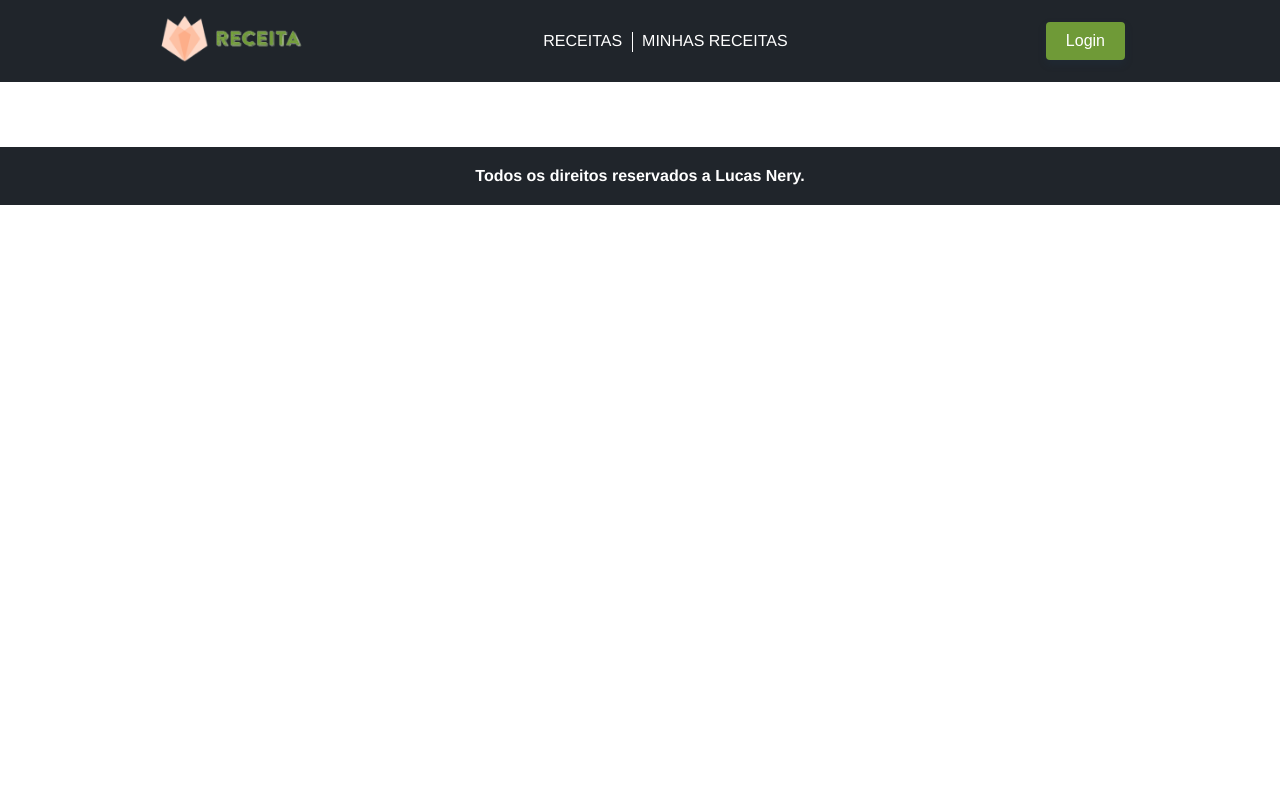
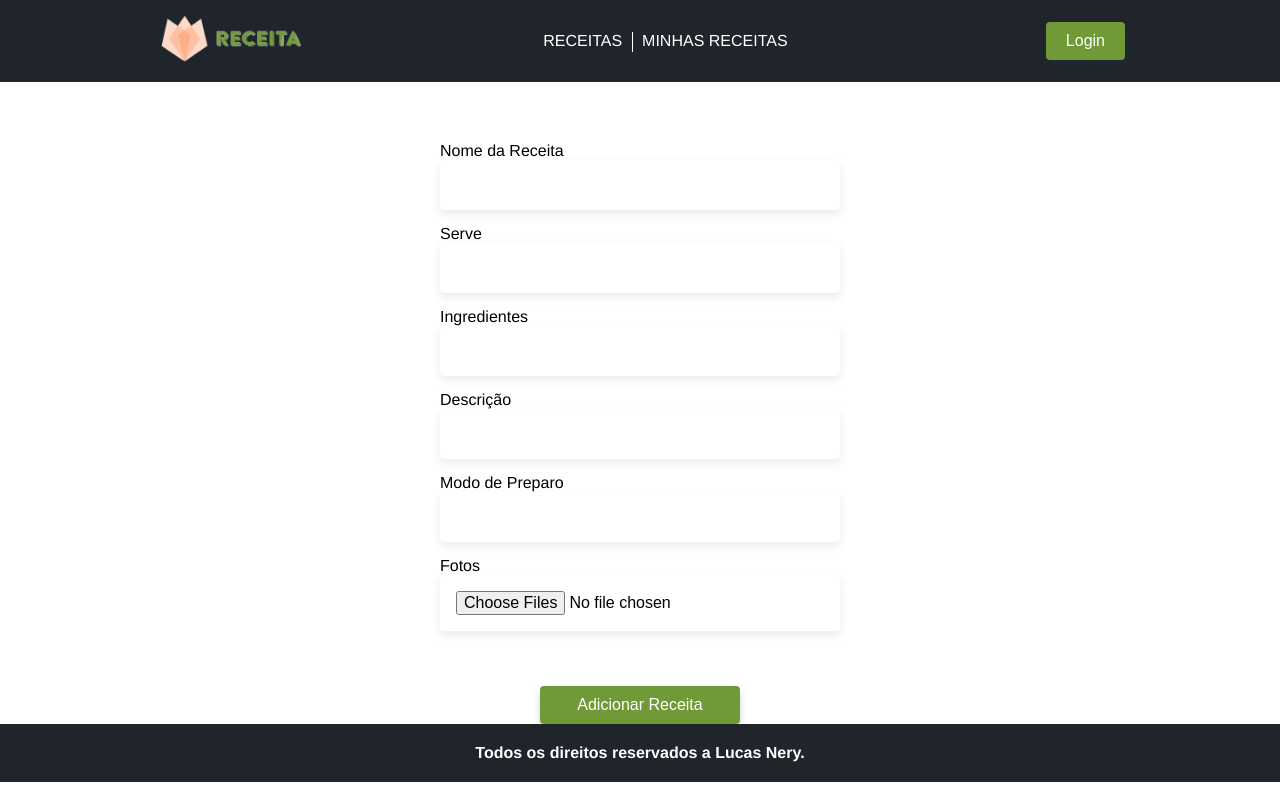
Before and after one commit to nerylucastoledo/Receita, a Vue app: page /cadastrar-receita in a window 1280 px wide. Built offline with nearby package versions, Linux system fonts and the light colour scheme.

Commit message:
falta arrumar o post

```diff
--- a/package.json
+++ b/package.json
@@ -8,6 +8,7 @@
     "lint": "vue-cli-service lint"
   },
   "dependencies": {
+    "axios": "^0.21.1",
     "core-js": "^3.6.5",
     "vue": "^2.6.11",
     "vue-router": "^3.2.0",
--- a/src/App.vue
+++ b/src/App.vue
@@ -20,11 +20,11 @@ export default {
 
 <style>
 
-label {
+label, textarea {
   margin-bottom: 5px;
 }
 
-input {
+input, textarea {
   border-radius: 4px;
   border: 1px solid #fff;
   padding: 15px;
@@ -36,7 +36,7 @@ input {
   width: 100%;
 }
 
-input:hover, input:focus {
+input:hover, input:focus, textarea:focus, textarea:hover {
   outline: none;
   box-shadow: 0 6px 12px rgba(30, 60, 90, 0.2);
   border-color: #6F9A37;
--- a/src/components/Footer.vue
+++ b/src/components/Footer.vue
@@ -17,7 +17,6 @@ export default {
     text-align: center;
     padding: 20px;
     position: relative;
-    top: 65px;
 }
 
 #footer p {
--- a/src/components/ListItems.vue
+++ b/src/components/ListItems.vue
@@ -3,7 +3,7 @@
         <div class="mostrar-items">
 
             <div v-for="(receita, index) in receitas" :key="receita+index">
-                <div>
+                <div class="items-receita">
                     <router-link :to="{name: 'produto', params: {id: receita.id_receita}}">
 
                         <img :src="receita.imagem" alt="Comida">
@@ -57,13 +57,12 @@ export default {
 .mostrar-items {
     display: flex;
     flex-wrap: wrap;
-    justify-content: space-between;
+    justify-content: center;
     margin-top: 60px;
     text-align: center;
 }
 
 .mostrar-items div {
-    background-color: #F3EDED;
     padding: 0px 0px 15px;
 }
 
@@ -84,4 +83,9 @@ export default {
     padding: 15px;
 }
 
+.items-receita {
+    background-color: #F3EDED;
+    margin: 0px 10px 20px 10px;
+}
+
 </style>
--- a/src/router/index.js
+++ b/src/router/index.js
@@ -4,6 +4,7 @@ import Home from '../views/Home.vue'
 import MinhasReceitas from '../views/MinhasReceitas.vue'
 import Produto from "../views/Produto.vue"
 import Login from '../views/Login.vue'
+import CadastraReceita from "../views/CadastraReceita.vue"
 
 Vue.use(VueRouter)
 
@@ -29,6 +30,11 @@ const routes = [
     component: Produto,
     props: true
   },
+  {
+    path: '/cadastrar-receita',
+    name: 'cadastrar-receita',
+    component: CadastraReceita,
+  },
 ]
 
 const router = new VueRouter({
--- a/src/store/index.js
+++ b/src/store/index.js
@@ -31,6 +31,7 @@ export default new Vuex.Store({
       state.dadosUsuario.email = payload.email
       state.dadosUsuario.estado = payload.estado
       state.dadosUsuario.cidade = payload.cidade
+      console.log()
     }
   },
   actions: {
--- /dev/null
+++ b/src/views/CadastraReceita.vue
@@ -0,0 +1,87 @@
+<template>
+    <section class="cadastrar-receita">
+        <form class="adicionar-produto">
+            <label for="nome_receita">Nome da Receita</label>
+            <input type="text" name="nome_receita" id="nome_receita" v-model="produto.nome_receita" />
+
+            <label for="serve">Serve</label>
+            <input type="number" name="serve" id="serve" v-model="produto.serve" />
+
+            <label for="ingredientes">Ingredientes</label>
+            <input name="ingredientes" id="ingredientes" v-model="produto.ingredientes">
+
+            <label for="descricao">Descrição</label>
+            <input name="descricao" id="descricao" v-model="produto.descricao">
+
+            <label for="modo_preparo">Modo de Preparo</label>
+            <input name="modo_preparo" id="modo_preparo" v-model="produto.modo_preparo">
+
+            <label for="fotos">Fotos</label>
+            <input type="file" name="fotos" id="fotos" multiple ref="fotos" />
+
+            <input class="btn cadastrar" type="submit" value="Adicionar Receita" @click.prevent="cadastrarReceita" />
+        </form>
+    </section>
+</template>
+
+<script>
+
+export default {
+    data() {
+        return {
+            produto: {
+                nome_receita: "",
+                serve: "",
+                ingredientes: "",
+                descricao: "",
+                modo_preparo: "",
+                fotos: null
+            },
+        }
+    },
+    methods: {
+        cadastrarReceita() {
+            const form = new FormData();
+            //const file = this.$refs.fotos.files
+
+            form.append("nome_receita", this.produto.nome_receita)
+            form.append("serve", this.produto.serve)
+            form.append("ingredientes", this.produto.ingredientes)
+            form.append("descricao", this.produto.descricao)
+            form.append("modo_preparo", this.produto.modo_preparo)
+            form.append("nome_criador", this.$store.state.dadosUsuario.nome)
+            form.append("email_criador", this.$store.state.dadosUsuario.email)
+            form.append("imagem", null)
+
+            console.log(...form)
+
+            fetch("http://127.0.0.1:8000/receita/", {
+                method: "POST",
+                body: form
+            })
+            .then(res => {
+                console.log(res)
+            })
+            .catch(erro => console.log(erro))
+        }
+    }
+}
+</script>
+
+<style scoped>
+
+.cadastrar-receita {
+    max-width: 1000px;
+    margin: 60px auto 0px;
+}
+
+.cadastrar-receita form {
+    max-width: 400px;
+    margin: 0 auto;
+}
+
+.cadastrar {
+    margin-bottom: 0px;
+}
+
+</style>
--- a/src/views/Login.vue
+++ b/src/views/Login.vue
@@ -44,6 +44,8 @@ export default {
                     this.logado = "correto"
                     this.logar()
                     this.pegarDados(this.data.email)
+                    localStorage.setItem("email", this.data.email)
+                    localStorage.setItem("senha", this.data.senha)
                     this.$router.push({name: "Home"})
                 } else {
                     this.logado = "incorreto"
--- a/src/views/MinhasReceitas.vue
+++ b/src/views/MinhasReceitas.vue
@@ -4,12 +4,14 @@
         <div v-if="receita.length > 0" class="mostrar-items">
             <div v-for="(item, index) in receita" :key="item+index">
 
-                <router-link :to="{name: 'produto', params: {id: item.id_receita}}">
+                <div class="items-receita">
+                    <router-link :to="{name: 'produto', params: {id: item.id_receita}}">
                     <img :src="item.imagem" alt="">
                     <h2>{{item.nome_receita}}</h2>
                     <p>Serve: {{item.serve}} </p>
                     <p>Descrição: {{item.descricao}} </p>
-                </router-link>
+                    </router-link>
+                </div>
 
             </div>
 
@@ -19,7 +21,7 @@
             <p>Faça o login para cadastrar uma receita!</p>
         </div>
 
-        <button v-if="usuarioLogado" class="btn cadastrar">Cadastrar receita</button>
+        <router-link to="/cadastrar-receita"><button v-if="usuarioLogado" class="btn cadastrar">Cadastrar receita</button></router-link>
     </section>
 </template>
 
@@ -30,7 +32,7 @@ export default {
     name: "MinhasReceitas",
     data() {
         return {
-            receita: null
+            receita: ""
         }
     },
     computed: {
```
Also changed, not shown: 1 other file (tests, documents, lock files or other folders).
